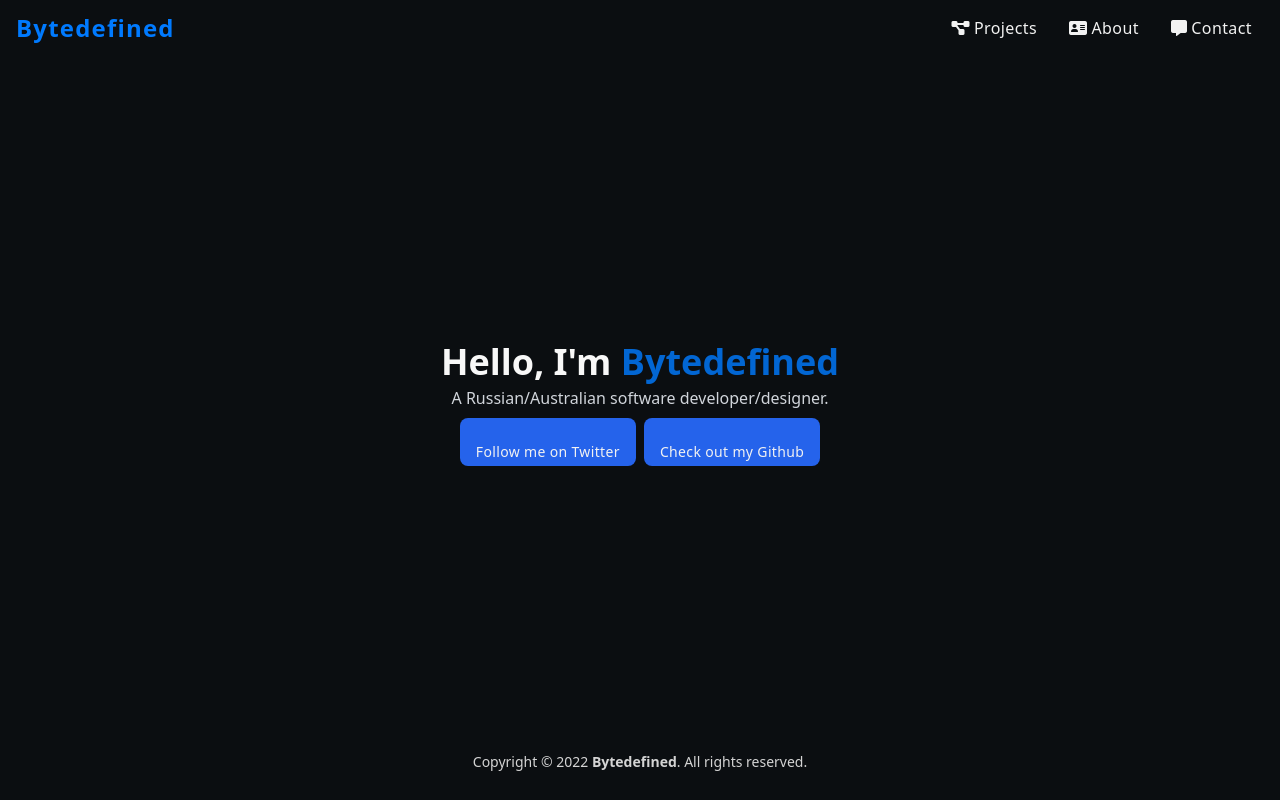
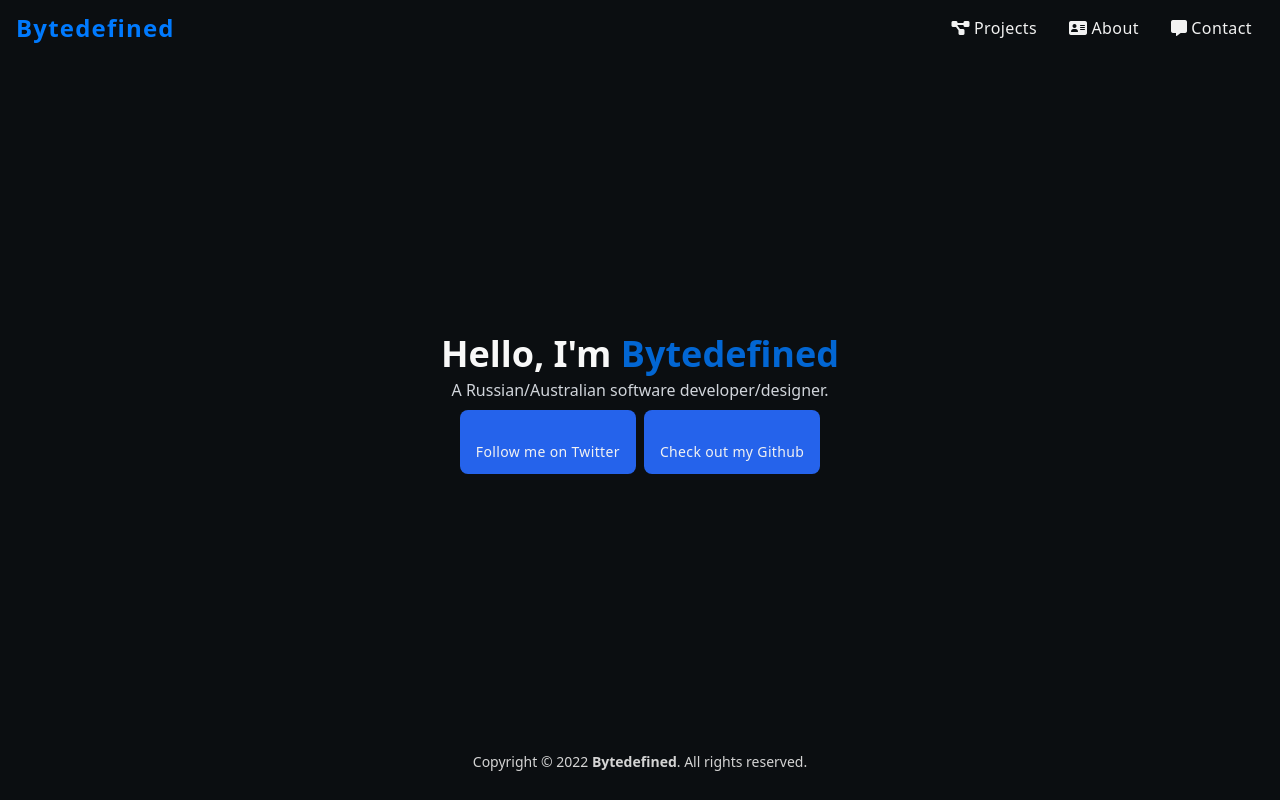
Before and after one commit to Bytedefined/website, a Nuxt app: page / in a window 1280 px wide. Built offline with nearby package versions, Linux system fonts and the light colour scheme.

Commit message:
Update Button.vue

```diff
--- a/src/components/interactive/Button.vue
+++ b/src/components/interactive/Button.vue
@@ -1,7 +1,7 @@
 <template>
   <button
     type="button"
-    class="bg-zinc-700/50 select-none hover:bg-polar-500 shadow-md duration-300 px-4 sm:py-6 h-8 rounded-lg text-sm font-medium tracking-wide text-whites-200"
+    class="bg-zinc-700/50 select-none hover:bg-polar-500 shadow-md duration-300 px-4 sm:py-8 h-8 rounded-lg text-sm font-medium tracking-wide text-whites-200"
   >
     <slot>{{ text }}</slot>
   </button>
```
